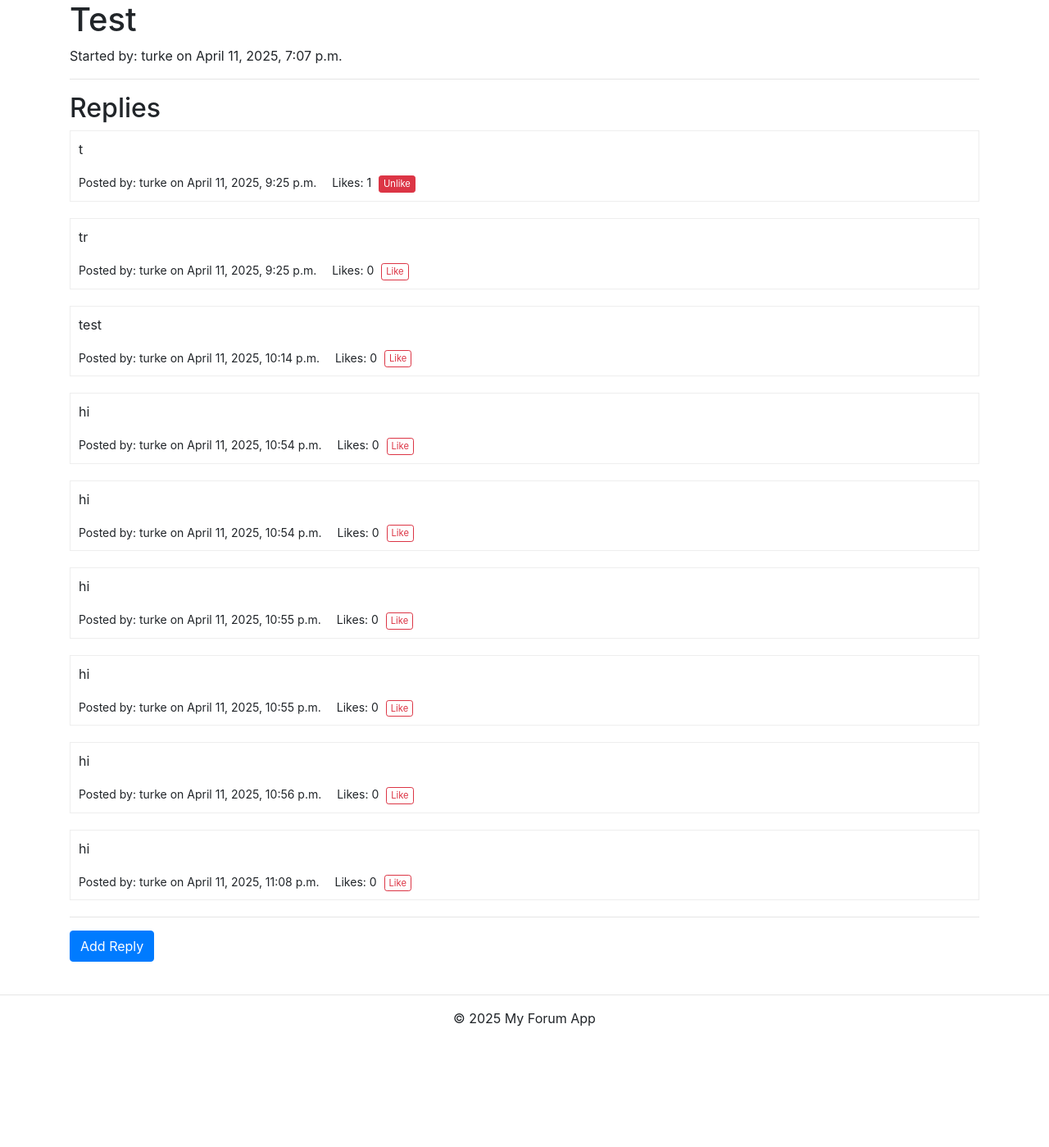
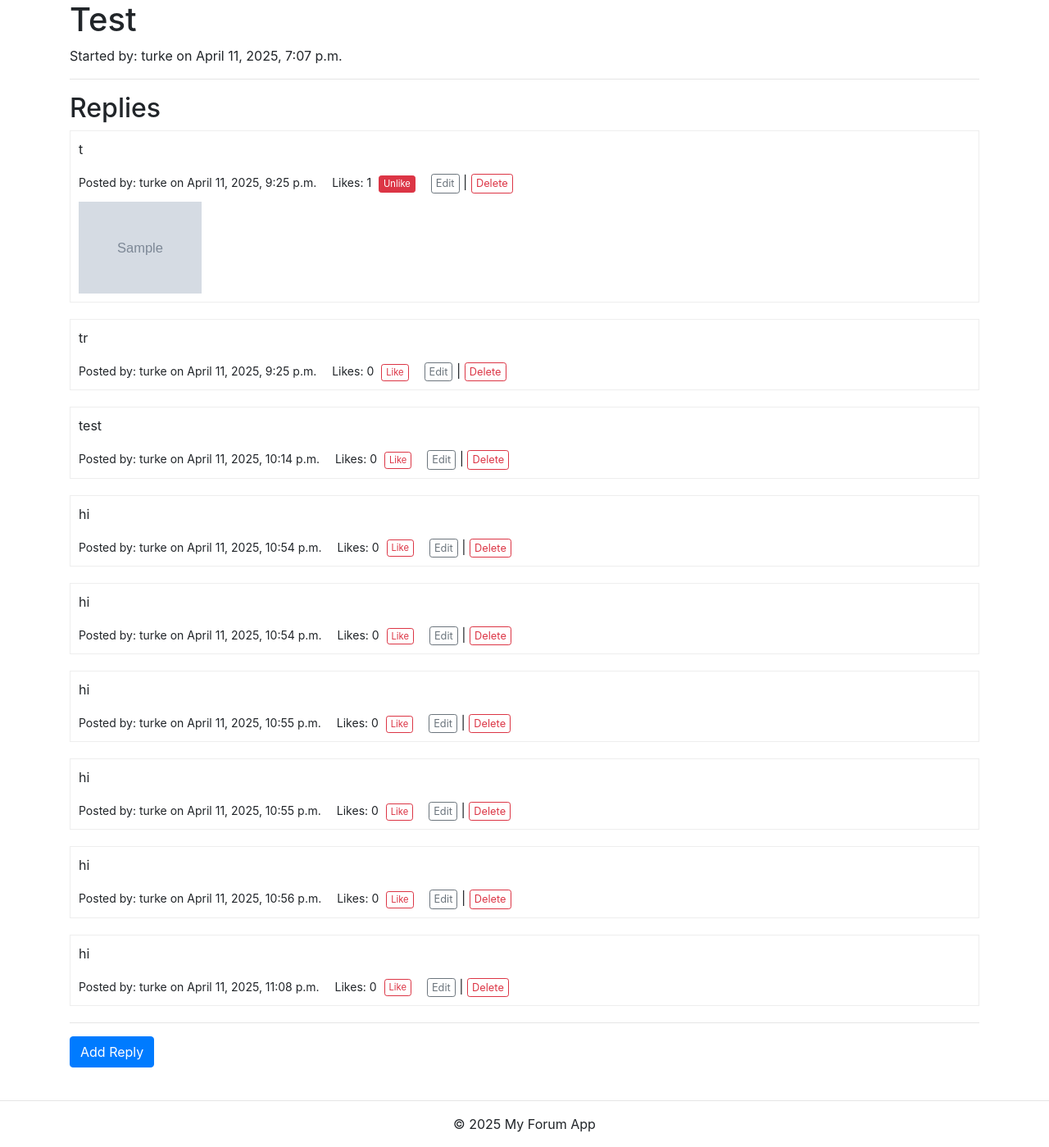
Before and after one commit to tugrapaydiner/SENG2040_A4, a Django app: page /topic/1/ in a window 1280 px wide. Shown: the part 120-1519 px from the top of the page at 82% size. Before the commit the page ends 1372 px from the top, so only its background shows below. Run offline with Django 5.2, Linux system fonts and the light colour scheme; a user stored in the database is signed in; data comes from the database, SQL or seed files in the repository; both versions use the stored data as it was after the commit; tables that the repository leaves empty hold one stand-in row (values such as "Sample post"); grey boxes marked "Sample" are stand-in pictures; some libraries are stand-ins or nearby versions.

Commit message:
Added Delete button and confirmation modal for posts

```diff
--- a/src/posts/templates/posts/topic_detail.html
+++ b/src/posts/templates/posts/topic_detail.html
@@ -22,11 +22,8 @@
         <small>
             Posted by: {{ post.author.username }}
             on {{ post.created_at|date:"F j, Y, P" }}
-
             <span style="margin-left: 15px;">
-
                 Likes: <span id="like-count-{{ post.pk }}">{{ post.like_count }}</span>
-
                 {% if user.is_authenticated %}
                 <button type="button"
                         class="btn btn-sm like-button {% if user in post.liked.all %}btn-danger{% else %}btn-outline-danger{% endif %}"
@@ -38,14 +35,74 @@
                 </button>
                 {% endif %}
             </span>
+        </small>
 
-        </small>
         {% if request.user == post.author %}
+        <span style="margin-left: 15px;">
+            <button type="button"
+                    class="btn btn-sm btn-outline-secondary edit-button"
+                    data-post-id="{{ post.pk }}"
+                    data-content="{{ post.content }}"
+                    style="padding: 1px 5px; font-size: 0.8em;"
+                    data-toggle="modal"
+                    data-target="#editPostModal-{{ post.pk }}">
+                {# Placeholder target for edit modal #}
+                Edit
+            </button>
+            |
+            <button type="button"
+                    class="btn btn-sm btn-outline-danger delete-button"
+                    data-post-id="{{ post.pk }}"
+                    data-toggle="modal"
+                    data-target="#deleteConfirmModal-{{ post.pk }}" {# Target THIS post's delete modal #}
+                    style="padding: 1px 5px; font-size: 0.8em;">
+                Delete
+            </button>
+        </span>
         {% endif %}
+
         {% with photos=post.get_photos %}
+        {% if photos %}
+        <div class="post-photos" style="margin-top: 10px;">
+            {% for photo in photos %}
+            <img src="{{ photo.image.url }}" alt="Photo for post {{ post.id }}" style="max-width: 150px; height: auto; margin-right: 5px;">
+            {% endfor %}
+        </div>
+        {% endif %}
         {% endwith %}
     </div>
-    {% endfor %}
+
+    {% if request.user == post.author %} {# Only render modal if user is author #}
+    <div class="modal fade" id="deleteConfirmModal-{{ post.pk }}" tabindex="-1" aria-labelledby="deleteConfirmModalLabel-{{ post.pk }}" aria-hidden="true">
+        <div class="modal-dialog">
+            <div class="modal-content">
+                <div class="modal-header">
+                    <h5 class="modal-title" id="deleteConfirmModalLabel-{{ post.pk }}">Confirm Deletion</h5>
+                    <button type="button" class="close" data-dismiss="modal" aria-label="Close">
+                        <span aria-hidden="true">×</span>
+                    </button>
+                </div>
+                <div class="modal-body">
+                    Are you sure you want to delete this post? This action cannot be undone.
+                    <blockquote class="mt-2" style="font-size: 0.9em; border-left: 3px solid #ccc; padding-left: 10px;">
+                        {{ post.content|truncatechars:100 }}
+                    </blockquote>
+                </div>
+                <div class="modal-footer">
+                    <button type="button" class="btn btn-secondary" data-dismiss="modal">Cancel</button>
+                    <button type="button"
+                            class="btn btn-danger confirm-delete-button"
+                            data-post-id="{{ post.pk }}"
+                            {# The URL will be added once the view /url is created #}
+                            {# data-url="{% url 'posts:delete_post' pk=post.pk %}" #}>
+                        Yes, Delete
+                    </button>
+                </div>
+            </div>
+        </div>
+    </div>
+    {% endif %}
+    {% endfor %} {# End of posts loop #}
     {% else %}
     <p>No replies have been posted yet.</p>
     {% endif %}
@@ -57,14 +114,11 @@
 <button type="button" class="btn btn-primary mb-3" data-toggle="modal" data-target="#createPostModal">
     Add Reply
 </button>
-
 <div class="modal fade" id="createPostModal" tabindex="-1" aria-labelledby="createPostModalLabel" aria-hidden="true">
     <div class="modal-dialog">
         <div class="modal-content">
-
             <form method="post" action="" id="post-reply-form">
                 {% csrf_token %}
-
                 <div class="modal-header">
                     <h5 class="modal-title" id="createPostModalLabel">Create a New Post</h5>
                     <button type="button" class="close" data-dismiss="modal" aria-label="Close">
@@ -78,7 +132,6 @@
                     <button type="button" class="btn btn-secondary" data-dismiss="modal">Close</button>
                     <button type="submit" class="btn btn-primary" id="post-reply-submit-button">Post Reply</button>
                 </div>
-
             </form>
         </div>
     </div>
```
Also changed, not shown: src/db.sqlite3.
